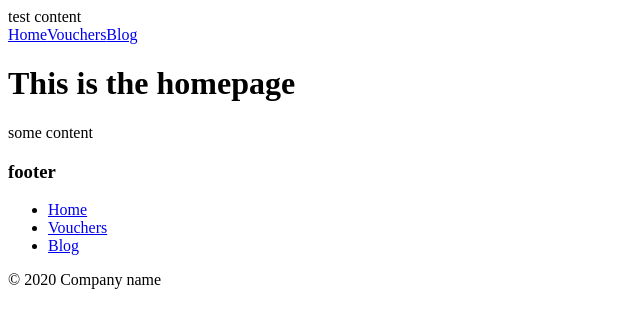
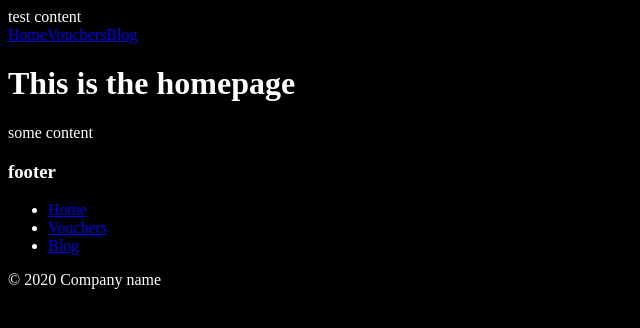
Before and after one commit to wjmpantig/next-test, a Next.js app: page / in a window 1280 px wide. Shown: the top 328 px of the page, without its empty margins (0-640 px from the left). Built offline with nearby package versions, Linux system fonts and the light colour scheme.

Commit message:
updated templates

```diff
--- a/pages/_document.tsx
+++ b/pages/_document.tsx
@@ -7,7 +7,7 @@ export default class extends Document {
       <html lang="en">
         <Head>
           <meta name="viewport" content="width=device-width, initial-scale=1" />
-          <link href="/test.css" type="text/css" />
+          <link rel="stylesheet" href="/test.css" />
         </Head>
         <body>
           <div>test content</div>
--- a/pages/index.tsx
+++ b/pages/index.tsx
@@ -1,7 +1,11 @@
 import React, {FunctionComponent} from 'react';
+import Head from 'next/head';
 
 const Index:FunctionComponent = () => (
     <>
+        <Head>
+            <title>Home page</title>
+        </Head>
         <h1>This is the homepage</h1>
         <p>some content</p>
     </>
--- /dev/null
+++ b/public/test.css
@@ -0,0 +1,4 @@
+body {
+  background: black;
+  color: white;
+}
```
